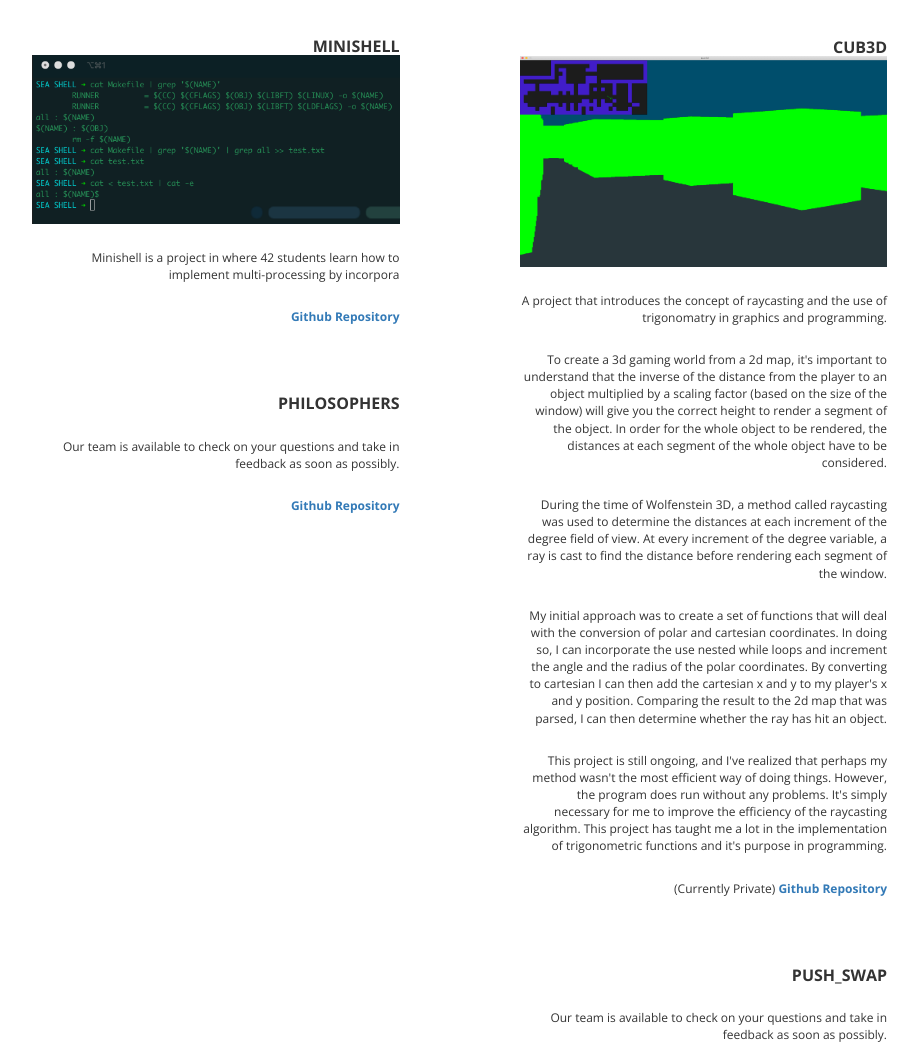
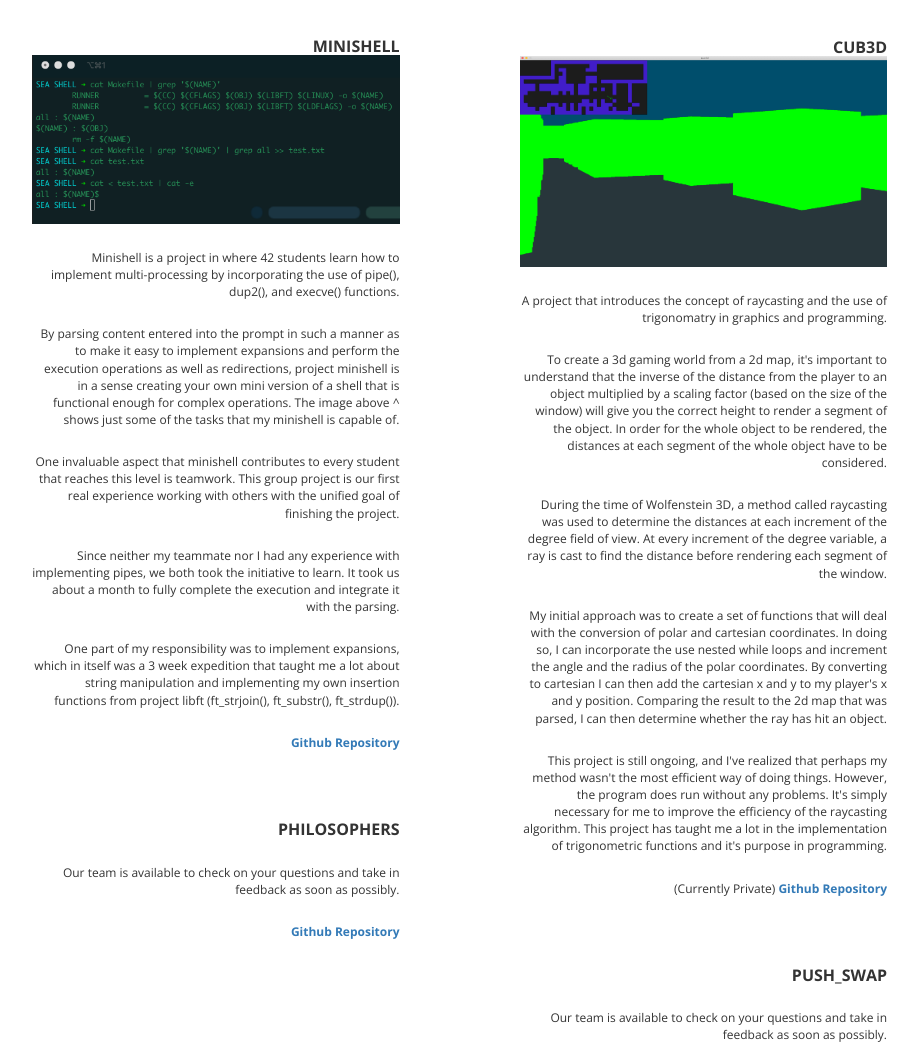
Before and after one commit to jsjohn1951/learningPortfolio, a plain HTML site: page index.html in a window 1280 px wide. Shown: the part 2492-3541 px from the top of the page, without its empty margins (38-957 px from the left). Drawn offline with nearby package versions, Linux system fonts and the light colour scheme.

Commit message:
added more info to the index.html

```diff
--- a/index.html
+++ b/index.html
@@ -7,7 +7,7 @@
     <meta http-equiv="Content-Type" content="text/html; charset=utf-8">
     <meta http-equiv="X-UA-Compatible" content="IE=edge">
 
-    <title>Pixel Perfect Portfolio</title>
+    <title>Learning Portfolio</title>
 
     <meta name="description" content="">
     <meta name="author" content="">
@@ -24,9 +24,9 @@
     <!-- Favicon
     ================================================== -->
     <link rel="apple-touch-icon" sizes="144x144" href="assets/img/apple-touch-icon.png">
-    <link rel="icon" type="image/png" sizes="32x32" href="assets/img/favicon-32x32.png">
-    <link rel="icon" type="image/png" sizes="16x16" href="assets/img/favicon-16x16.png">
-    <link rel="icon" sizes="16x16" href="assets/img/favicon.ico">
+    <!-- <link rel="icon" type="image/png" sizes="32x32" href="assets/img/favicon-32x32.png">
+    <link rel="icon" type="image/png" sizes="16x16" href="assets/img/favicon-16x16.png"> -->
+    <!-- <link rel="icon" sizes="16x16" href="assets/img/favicon.ico"> -->
     <link rel="manifest" href="assets/img/manifest.json">
     <link rel="mask-icon" href="assets/img/safari-pinned-tab.svg" color="#5bbad5">
     <meta name="theme-color" content="#ffffff">
@@ -192,7 +192,26 @@
 							<h3>Minishell</h3>
 							<img style="width:100%" src="assets/img/usefulimg/minishell.png" alt="">
                             <p>
-								Minishell is a project in where 42 students learn how to implement multi-processing by incorpora
+								Minishell is a project in where 42 students learn how to implement multi-processing by incorporating the use
+								of pipe(), dup2(), and execve() functions.
+							</p>
+							<p>
+								By parsing content entered into the prompt in such a manner as to make it easy to implement expansions and perform
+								the execution operations as well as redirections, project minishell is in a sense creating your own mini version of a
+								shell that is functional enough for complex operations. The image above ^ shows just some of the tasks that my minishell
+								is capable of.
+							</p>
+							<p>
+								One invaluable aspect that minishell contributes to every student that reaches this level is teamwork. This group project
+								is our first real experience working with others with the unified goal of finishing the project.
+							</p>
+							<p>
+								Since neither my teammate nor I had any experience with implementing pipes, we both took the initiative to learn. It took
+								us about a month to fully complete the execution and integrate it with the parsing.
+							</p>
+							<p>
+								One part of my responsibility was to implement expansions, which in itself was a 3 week expedition that taught me a lot
+								about string manipulation and implementing my own insertion functions from project libft (ft_strjoin(), ft_substr(), ft_strdup()).
 							</p>
 							<p><a href="https://github.com/jsjohn1951/minishell"><b>Github Repository</b></a></p>
                         </div>
```
